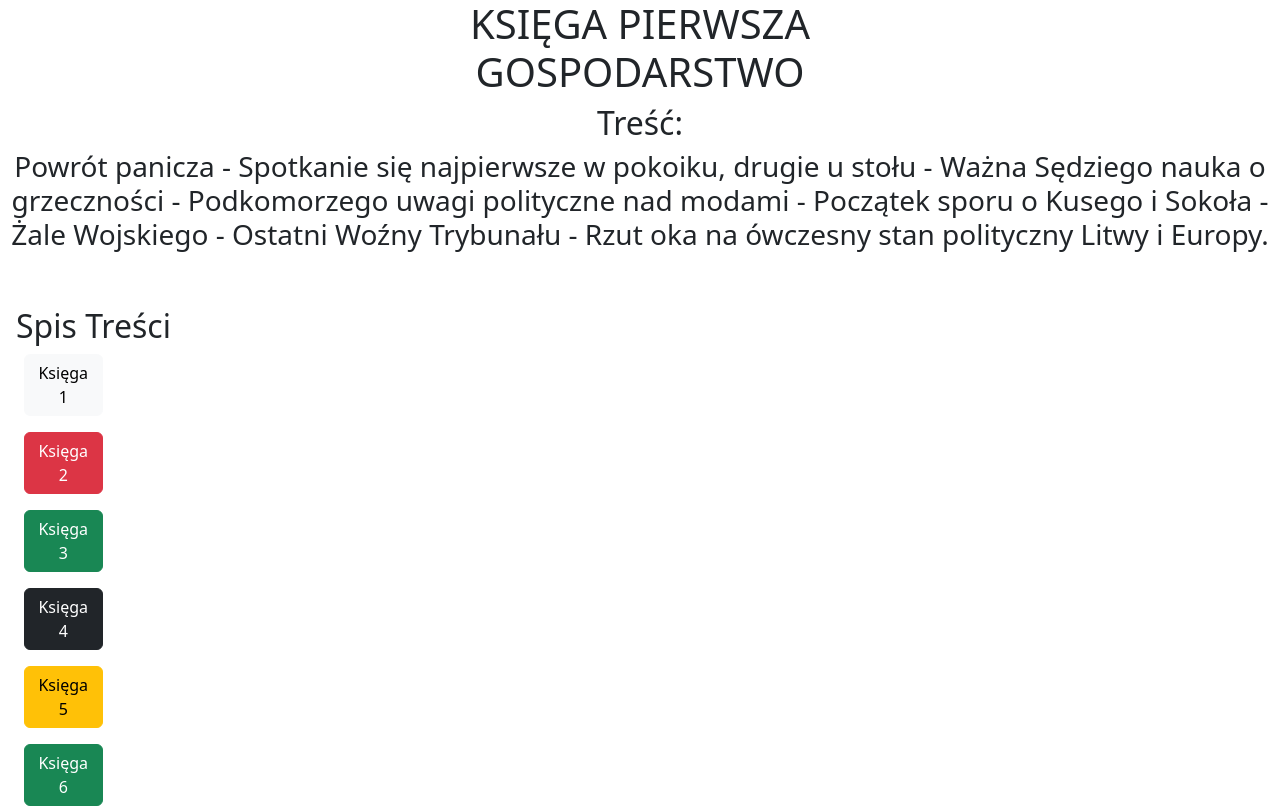
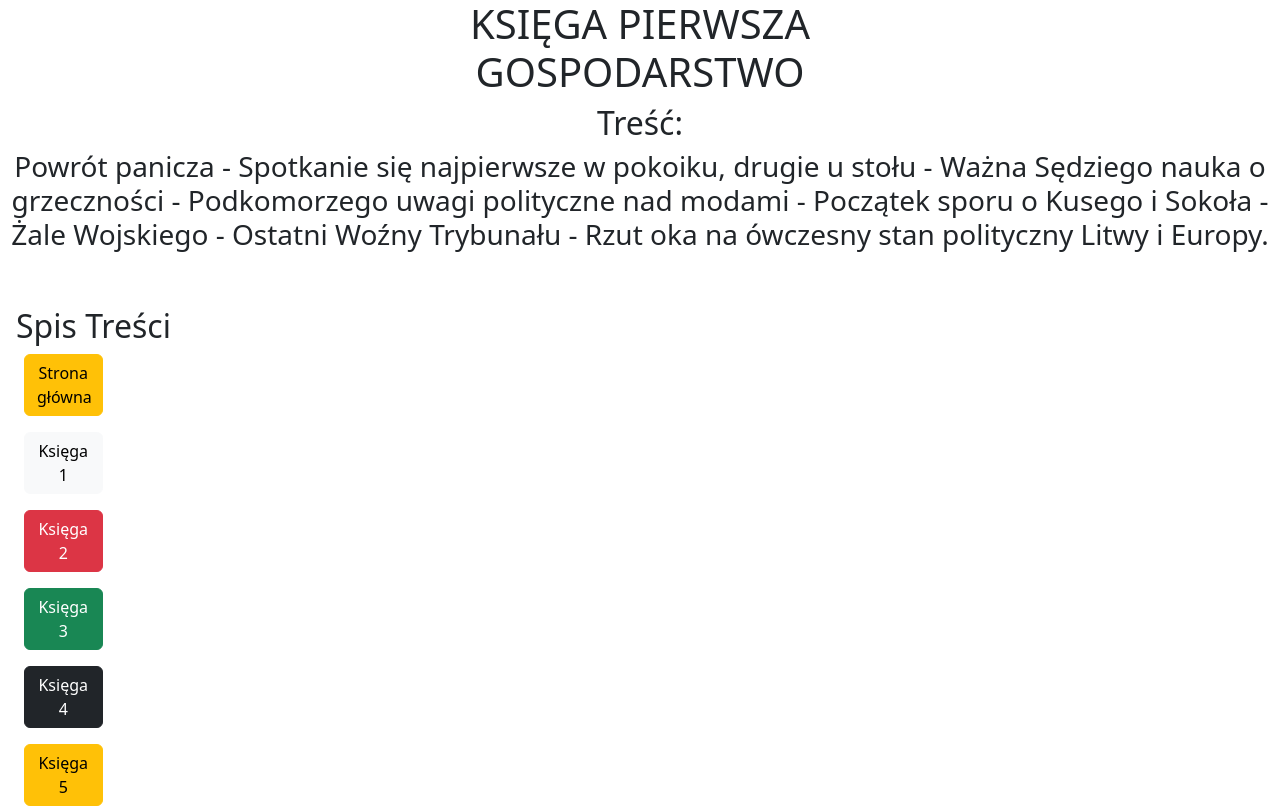
Before and after one commit to N0N3123/PanTadeusz, a plain HTML site: page k1.html in a window 1280 px wide. Shown: the top 809 px of the page. Drawn offline with nearby package versions, Linux system fonts and the light colour scheme.

Commit message:
Bootstrap edit no.3

```diff
--- a/k1.html
+++ b/k1.html
@@ -19,6 +19,7 @@ Trybunału - Rzut oka na ówczesny stan polityczny Litwy i Europy.</h3>
       <section>
           <h2 class="text-left mt-5 ms-3">Spis Treści</h2>
           <ul class="d-grid gap-3 list-unstyled">
+              <li class="col-6 ms-4"><a href="index.html" class="btn btn-warning w-25">Strona główna</a></li>
               <li class="col-6 ms-4"><a  class="btn btn-light w-25">Księga 1</a></li>
               <li class="col-6 ms-4"><a href="k2.html" class="btn btn-danger w-25">Księga 2</a></li>
               <li class="col-6 ms-4"><a href="k3.html" class="btn btn-success w-25">Księga 3</a></li>
```
Also changed, not shown: index.html (+1 -0 lines), k10.html (+1 -0 lines), k11.html (+1 -0 lines), k12.html (+1 -0 lines), k2.html (+1 -0 lines), k3.html (+1 -0 lines), k4.html (+1 -0 lines), k5.html (+1 -0 lines), k6.html (+1 -0 lines), k7.html (+1 -0 lines), k8.html (+1 -0 lines), k9.html (+1 -0 lines).
